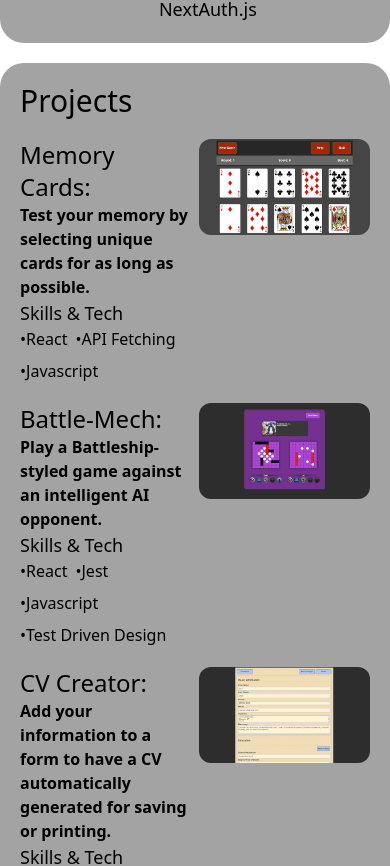
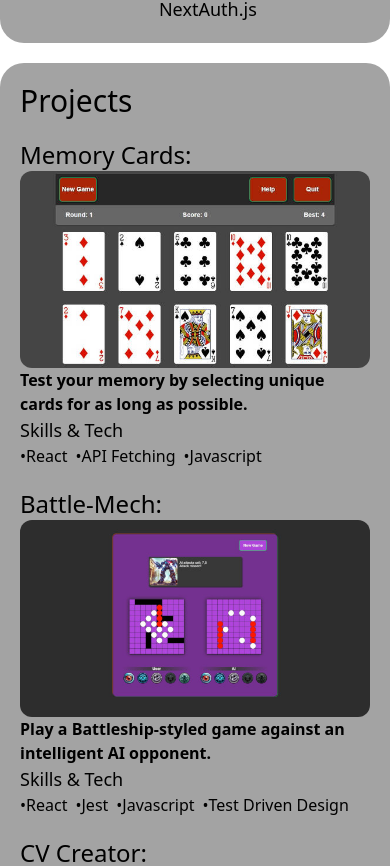
Before and after one commit to jrbarnhart/portfolio, a React (Vite) app: page / in a window 390 px wide. Shown: the part 1029-1895 px from the top of the page. Built offline with nearby package versions, Linux system fonts and the light colour scheme; the HTML template or start-up script is replaced by a standard one.

Commit message:
Adjust style for small screens using md

```diff
--- a/src/components/Projects/ProjectCard.tsx
+++ b/src/components/Projects/ProjectCard.tsx
@@ -11,7 +11,7 @@ const ProjectCard = ({
   alt,
 }: ProjectCardProps) => {
   return (
-    <div className="grid grid-cols-2 gap-x-2">
+    <div className="grid md:grid-cols-2 gap-x-2">
       <h2 className=" text-2xl">{title}:</h2>
       <ProjectScreenshot
         src={src}
--- a/src/components/Projects/ProjectScreenshot.tsx
+++ b/src/components/Projects/ProjectScreenshot.tsx
@@ -13,7 +13,7 @@ const ProjectScreenshot = ({
 }) => {
   const [linksVisible, setLinksVisible] = useState(false);
   const visibleClasses =
-    "not-sr-only absolute top-0 grid grid-flow-col w-full h-full justify-items-center items-center";
+    "not-sr-only absolute top-0 grid grid-flow-col w-full max-w-[600px] h-full justify-items-center items-center";
   const notVisibleClasses = "sr-only";
 
   return (
@@ -27,7 +27,7 @@ const ProjectScreenshot = ({
       onMouseLeave={() => {
         setLinksVisible(false);
       }}
-      className="relative grid row-span-3 col-start-2"
+      className="relative justify-self-center grid row-span-3 md:col-start-2"
     >
       <img className="rounded-xl" src={src} alt={alt} />
       <div className={linksVisible ? visibleClasses : notVisibleClasses}>
```
